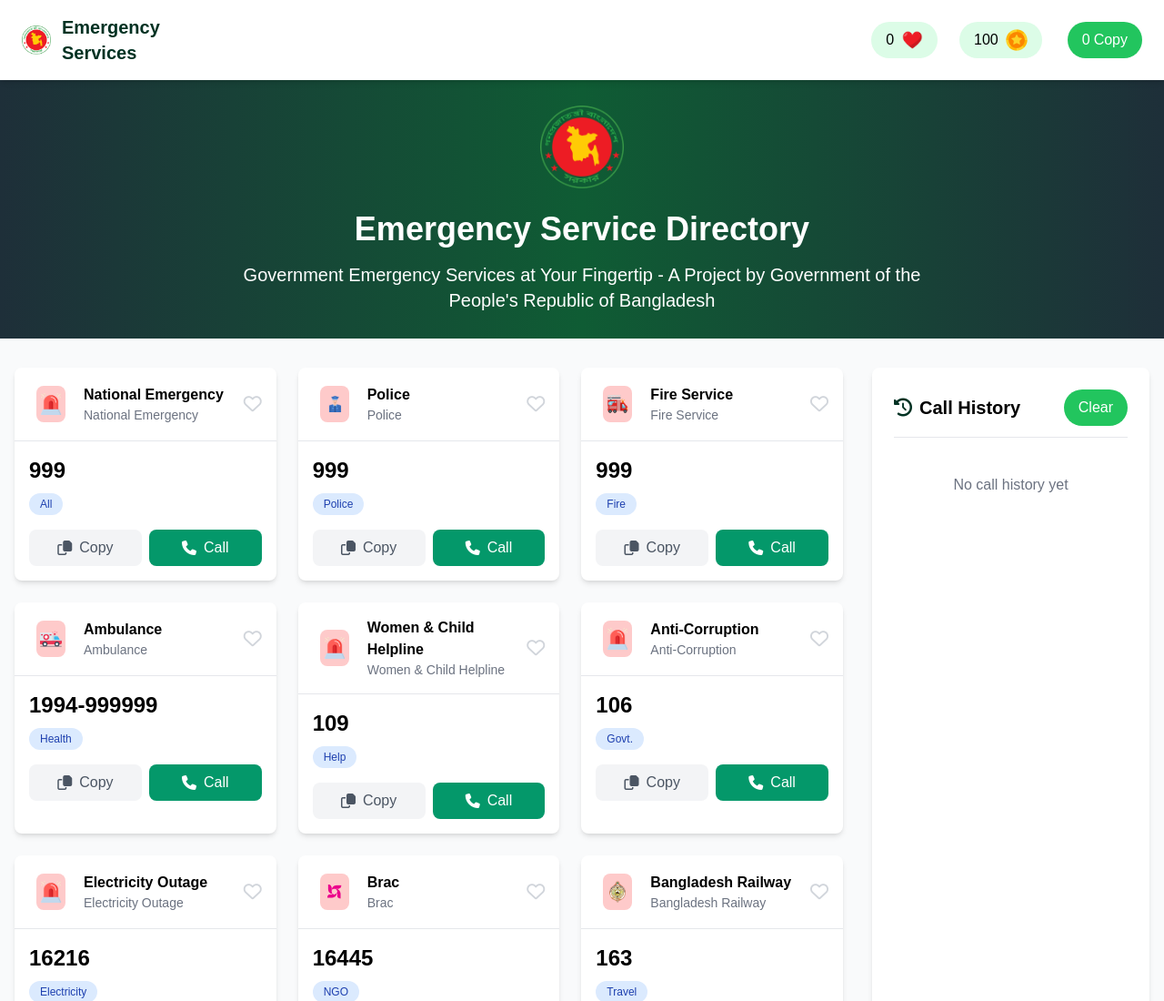
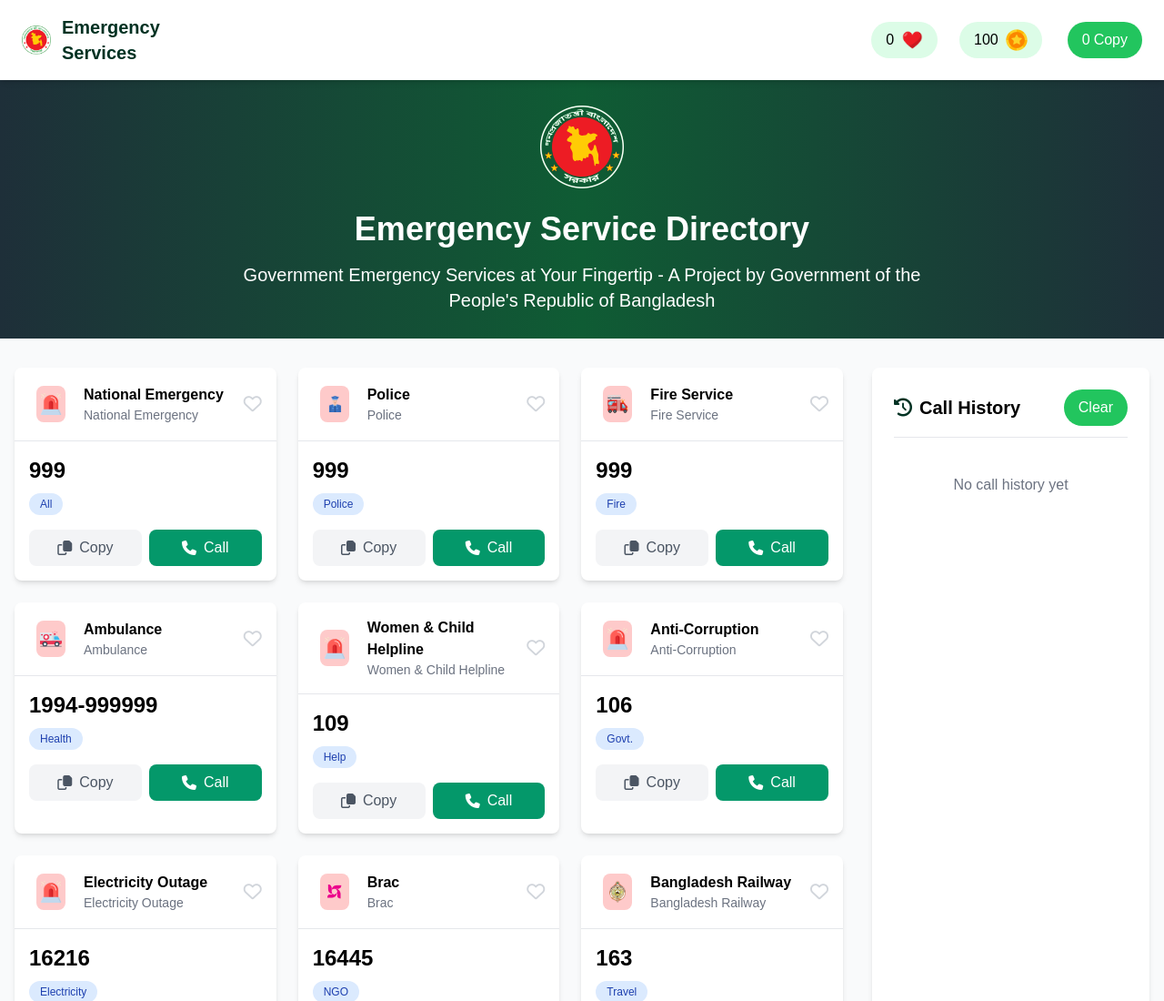
Before and after one commit to Rakib-Hasan-110/B12-A5-Emergency-Hotline, a plain HTML site: page index.html in a window 1280 px wide. Shown: the top 1100 px of the page at 91% size. Drawn offline with nearby package versions, Linux system fonts and the light colour scheme; a web font is replaced by a local one.

Commit message:
update the img path

```diff
--- a/index.html
+++ b/index.html
@@ -49,9 +49,10 @@
     </nav>
 
     <section class="bg-gradient-to-r from-[rgb(30,47,57)] via-[rgb(15,92,52)] to-[rgb(30,47,57)] lg:px-16 px-6 py-7 text-center">
-        <div class="container mx-auto px-4">
-            <div class="flex justify-center mb-6">
-                <img src="/assets/logo.png" alt="Bangladesh Government Logo" class="w-[92px] h-[92px]">
+        <div class="container mx-auto px-4 flex justify-center mb-6">
+            <div class="relative w-[92px] h-[92px] bg-[url('/assets/logo.png')] bg-cover bg-center">
+                <img src="/assets/logo-dark.png" alt="Inner Photo" class="absolute inset-0 m-auto w-[92px] h-[92px]">
+            </div>
             </div>
             <h1 class="text-4xl font-bold text-white mb-4">Emergency Service Directory</h1>
             <p class="text-xl text-white max-w-3xl mx-auto">
```
